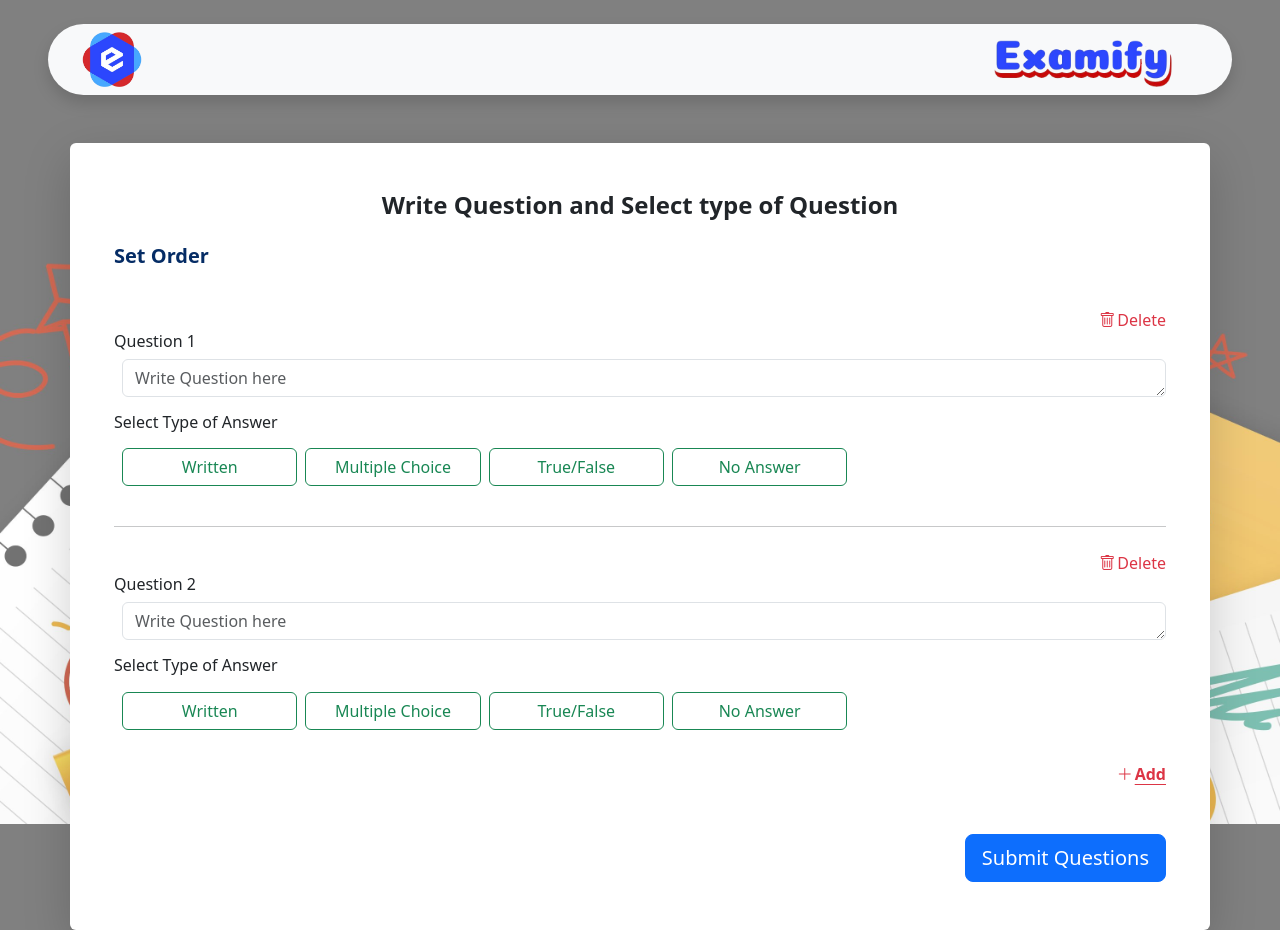
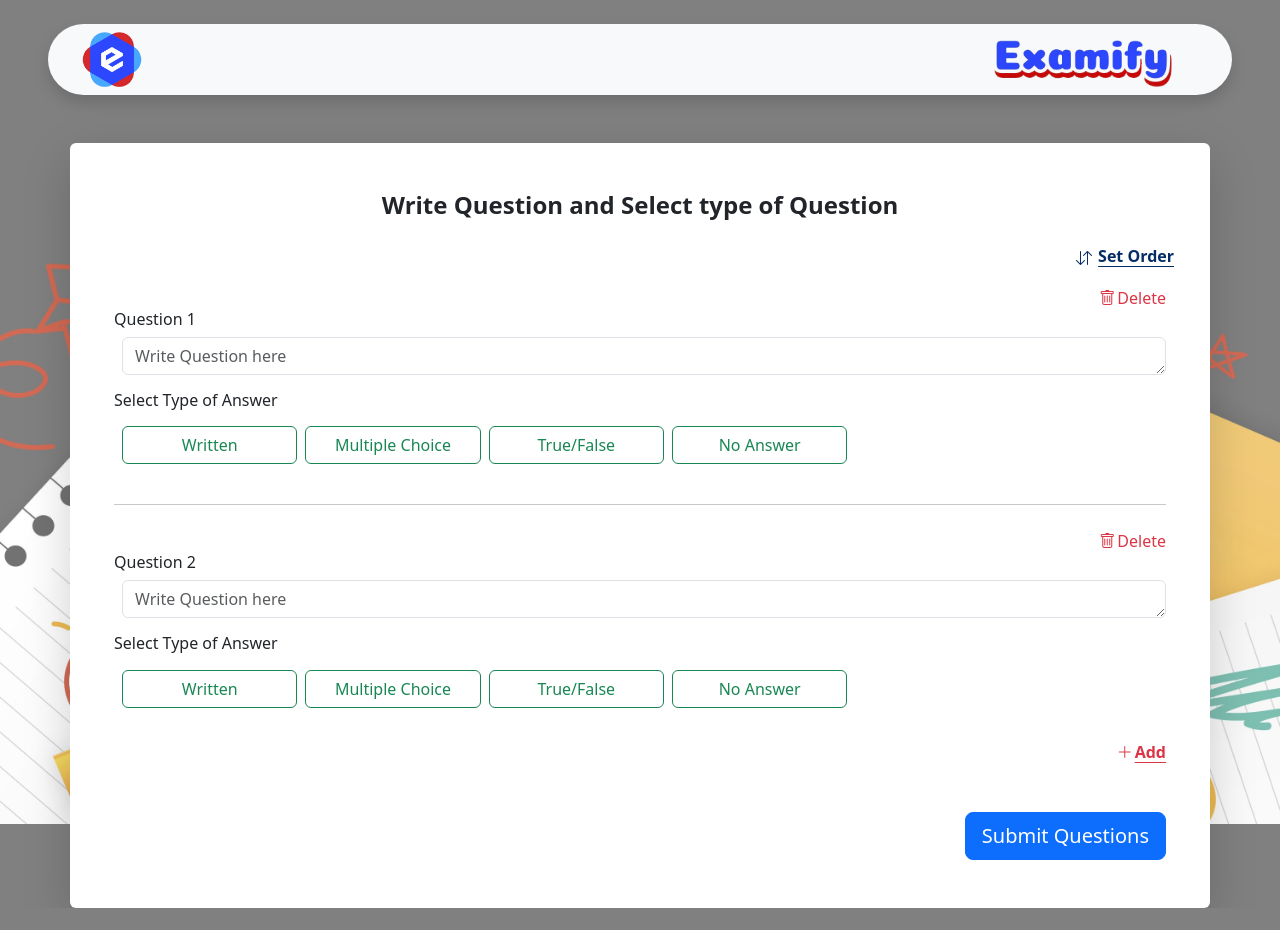
Before and after one commit to dhawankumar484/Examify, an Angular app: page /start in a window 1280 px wide. Both pictures are taken after a click on the button "Add". After the commit the page ends 908 px from the top, so only its background shows below. Built offline with nearby package versions, Linux system fonts and the light colour scheme.

Commit message:
set order design change

```diff
--- a/src/app/create-questions/create-questions.component.html
+++ b/src/app/create-questions/create-questions.component.html
@@ -4,10 +4,14 @@
             <i class="bi bi-arrow-left-circle-fill"></i>
         </button>
     </div> -->
-    <div class="pb-3">
+    <div [ngClass]="questions.controls.length>1 ? '' : 'pb-3'">
         <h4 class="text-2xl fw-bold mb-4 text-center">Write Question and Select type of Question</h4>
+    </div>
 
-        <h5 role="button" class="fw-semibold ms-4 ps-2 text-primary-emphasis"  data-bs-toggle="modal" data-bs-target="#setOrderModal">Set Order</h5>
+    <div class="text-end">
+        <span *ngIf="questions.controls.length>1" role="button" class=" fw-semibold ms-4 pe-4 text-primary-emphasis text-end link-underline-danger icon-link icon-link-hover link-success"  data-bs-toggle="modal" data-bs-target="#setOrderModal">
+            <i class="bi bi-arrow-down-up mb-1"></i> <u>Set Order</u>
+        </span>
     </div>
 
 
@@ -145,10 +149,11 @@
         <button type="button" class="btn-close" data-bs-dismiss="modal" aria-label="Close"></button>
       </div>
       <div class="modal-body">
+        <h6 class="mb-3 ms-2">Drag and Drop Questions To Change Order</h6>
         <div class="container">
             <div cdkDropList (cdkDropListDropped)="drop($event)" class="list-group">
                 <div role="button" class="list-group-item my-1 border border-dark-subtle rounded" *ngFor="let item of formArray; index as i" cdkDrag>
-                    Question: {{f[i].get('question').value}}
+                    Question {{i+1}}: {{f[i].get('question').value}}
                 </div>
             </div>
         </div>
```
